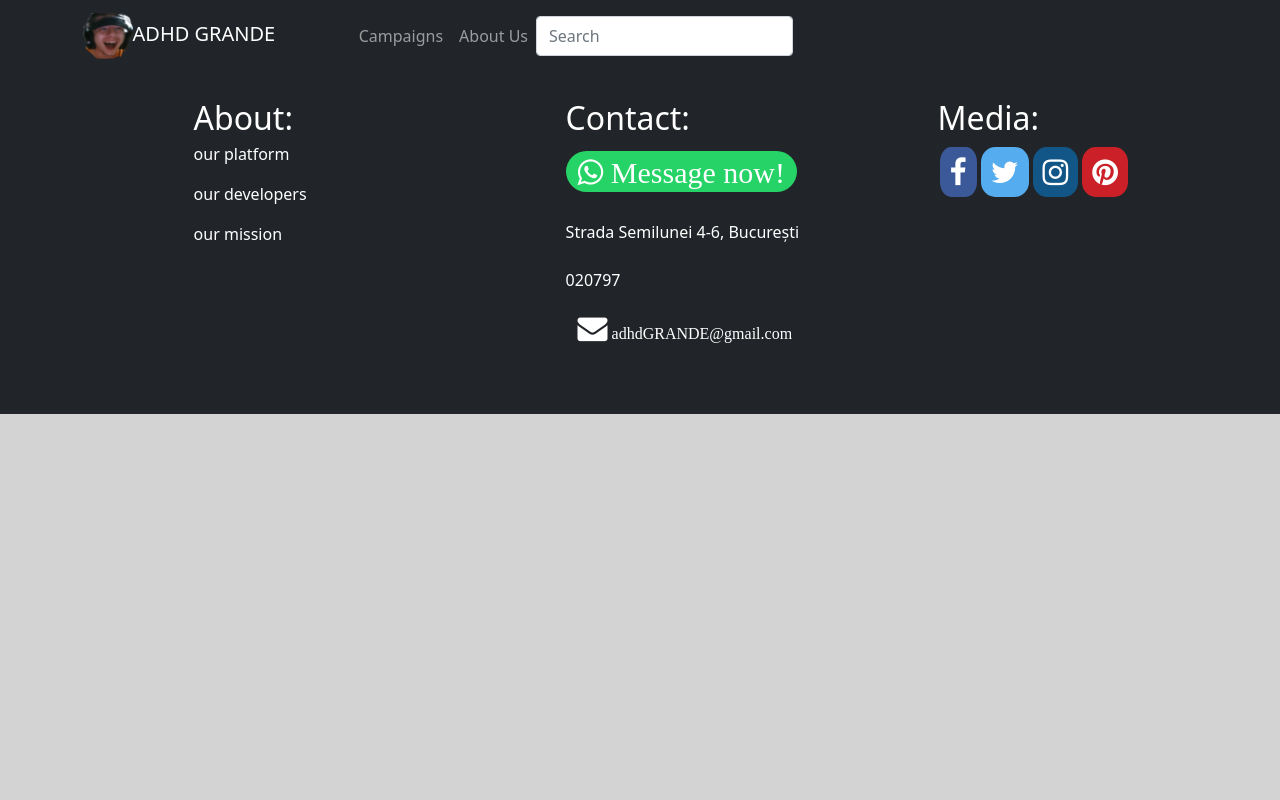
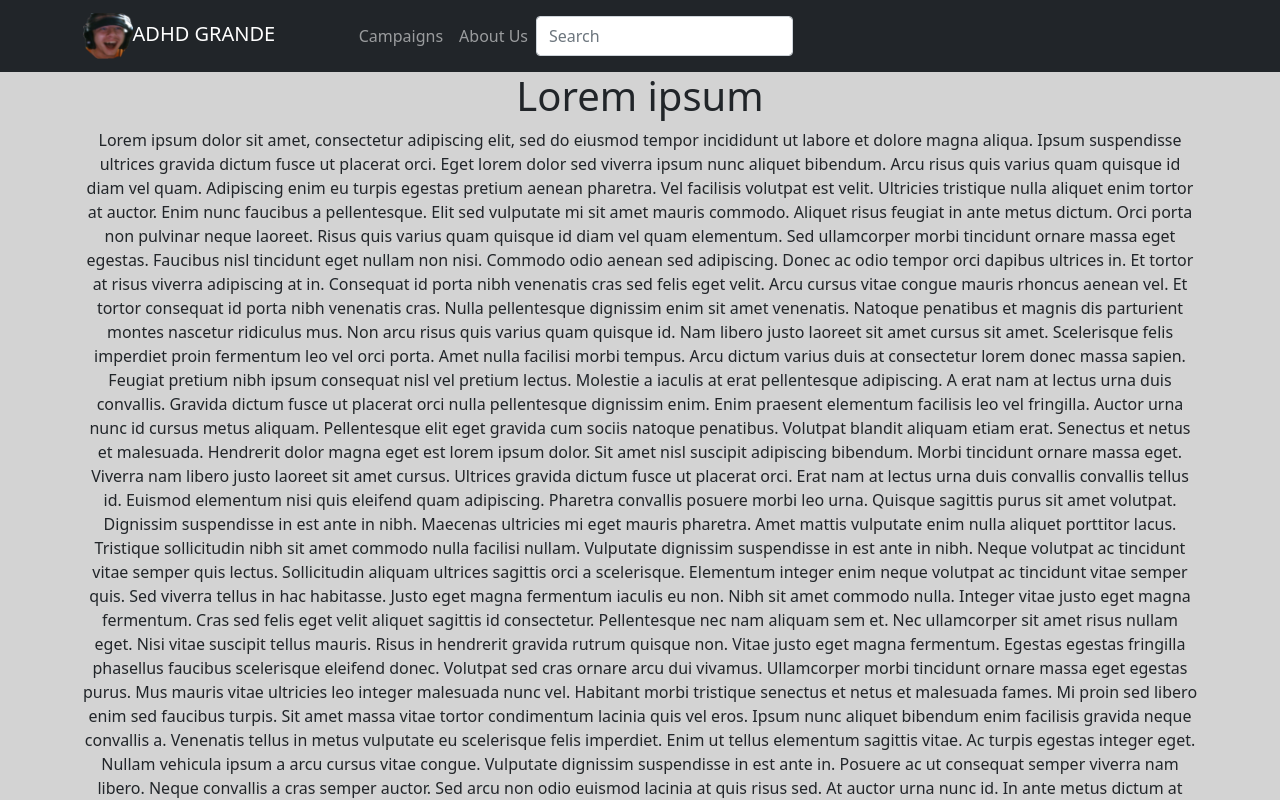
Before and after one commit to Valentin-Alexandru0099/ADHD-Grande, a React (Create React App) app in the folder client/: page /about_us in a window 1280 px wide. Shown: the top 800 px of the page. Built offline with nearby package versions, Linux system fonts and the light colour scheme.

Commit message:
about page filled with lorem ipsum

```diff
--- a/client/src/App.js
+++ b/client/src/App.js
@@ -3,6 +3,7 @@ import { BrowserRouter } from "react-router-dom";
 import PageNavBar from './navbar/navbar';
 import PageFooter from './footer/footer';
 import Home from './home/home';
+import About from "./about/about";
 
 
 function App() {
@@ -13,6 +14,8 @@ function App() {
       <BrowserRouter>
         <Routes>
           <Route path="/" element={< Home />}/>
+          <Route path="/about_us" element={< About/>}/>
+
         </Routes>
       </BrowserRouter>
 
--- /dev/null
+++ b/client/src/about/about.css
@@ -0,0 +1,3 @@
+.about{
+    text-align: center;
+}
--- /dev/null
+++ b/client/src/about/about.js
@@ -0,0 +1,35 @@
+import { Container } from "react-bootstrap";
+import "./about.css";
+
+function About() {
+    return (
+        <Container className="about">
+            <h1>Lorem ipsum</h1>
+            Lorem ipsum dolor sit amet, consectetur adipiscing elit, sed do eiusmod tempor incididunt ut labore et dolore magna aliqua. Ipsum suspendisse ultrices gravida dictum fusce ut placerat orci. Eget lorem dolor sed viverra ipsum nunc aliquet bibendum. Arcu risus quis varius quam quisque id diam vel quam. Adipiscing enim eu turpis egestas pretium aenean pharetra. Vel facilisis volutpat est velit. Ultricies tristique nulla aliquet enim tortor at auctor. Enim nunc faucibus a pellentesque. Elit sed vulputate mi sit amet mauris commodo. Aliquet risus feugiat in ante metus dictum. Orci porta non pulvinar neque laoreet. Risus quis varius quam quisque id diam vel quam elementum. Sed ullamcorper morbi tincidunt ornare massa eget egestas. Faucibus nisl tincidunt eget nullam non nisi. Commodo odio aenean sed adipiscing.
+
+Donec ac odio tempor orci dapibus ultrices in. Et tortor at risus viverra adipiscing at in. Consequat id porta nibh venenatis cras sed felis eget velit. Arcu cursus vitae congue mauris rhoncus aenean vel. Et tortor consequat id porta nibh venenatis cras. Nulla pellentesque dignissim enim sit amet venenatis. Natoque penatibus et magnis dis parturient montes nascetur ridiculus mus. Non arcu risus quis varius quam quisque id. Nam libero justo laoreet sit amet cursus sit amet. Scelerisque felis imperdiet proin fermentum leo vel orci porta. Amet nulla facilisi morbi tempus. Arcu dictum varius duis at consectetur lorem donec massa sapien. Feugiat pretium nibh ipsum consequat nisl vel pretium lectus.
+
+Molestie a iaculis at erat pellentesque adipiscing. A erat nam at lectus urna duis convallis. Gravida dictum fusce ut placerat orci nulla pellentesque dignissim enim. Enim praesent elementum facilisis leo vel fringilla. Auctor urna nunc id cursus metus aliquam. Pellentesque elit eget gravida cum sociis natoque penatibus. Volutpat blandit aliquam etiam erat. Senectus et netus et malesuada. Hendrerit dolor magna eget est lorem ipsum dolor. Sit amet nisl suscipit adipiscing bibendum. Morbi tincidunt ornare massa eget. Viverra nam libero justo laoreet sit amet cursus. Ultrices gravida dictum fusce ut placerat orci.
+
+Erat nam at lectus urna duis convallis convallis tellus id. Euismod elementum nisi quis eleifend quam adipiscing. Pharetra convallis posuere morbi leo urna. Quisque sagittis purus sit amet volutpat. Dignissim suspendisse in est ante in nibh. Maecenas ultricies mi eget mauris pharetra. Amet mattis vulputate enim nulla aliquet porttitor lacus. Tristique sollicitudin nibh sit amet commodo nulla facilisi nullam. Vulputate dignissim suspendisse in est ante in nibh. Neque volutpat ac tincidunt vitae semper quis lectus. Sollicitudin aliquam ultrices sagittis orci a scelerisque. Elementum integer enim neque volutpat ac tincidunt vitae semper quis. Sed viverra tellus in hac habitasse. Justo eget magna fermentum iaculis eu non.
+
+Nibh sit amet commodo nulla. Integer vitae justo eget magna fermentum. Cras sed felis eget velit aliquet sagittis id consectetur. Pellentesque nec nam aliquam sem et. Nec ullamcorper sit amet risus nullam eget. Nisi vitae suscipit tellus mauris. Risus in hendrerit gravida rutrum quisque non. Vitae justo eget magna fermentum. Egestas egestas fringilla phasellus faucibus scelerisque eleifend donec. Volutpat sed cras ornare arcu dui vivamus. Ullamcorper morbi tincidunt ornare massa eget egestas purus. Mus mauris vitae ultricies leo integer malesuada nunc vel. Habitant morbi tristique senectus et netus et malesuada fames. Mi proin sed libero enim sed faucibus turpis. Sit amet massa vitae tortor condimentum lacinia quis vel eros. Ipsum nunc aliquet bibendum enim facilisis gravida neque convallis a. Venenatis tellus in metus vulputate eu scelerisque felis imperdiet. Enim ut tellus elementum sagittis vitae.
+
+Ac turpis egestas integer eget. Nullam vehicula ipsum a arcu cursus vitae congue. Vulputate dignissim suspendisse in est ante in. Posuere ac ut consequat semper viverra nam libero. Neque convallis a cras semper auctor. Sed arcu non odio euismod lacinia at quis risus sed. At auctor urna nunc id. In ante metus dictum at tempor commodo. Bibendum neque egestas congue quisque egestas diam. Tristique magna sit amet purus gravida quis blandit turpis. Proin nibh nisl condimentum id venenatis a condimentum. Habitant morbi tristique senectus et netus et malesuada fames. Tortor dignissim convallis aenean et tortor at risus. Mauris vitae ultricies leo integer malesuada. Netus et malesuada fames ac turpis egestas sed tempus. Aliquam vestibulum morbi blandit cursus risus at.
+
+Sit amet luctus venenatis lectus magna fringilla. Etiam dignissim diam quis enim. Nibh cras pulvinar mattis nunc. Ultrices dui sapien eget mi proin sed libero. Ullamcorper malesuada proin libero nunc consequat interdum. Lacus sed viverra tellus in. Adipiscing at in tellus integer feugiat scelerisque varius. Venenatis lectus magna fringilla urna. Aenean et tortor at risus viverra adipiscing at in. Egestas fringilla phasellus faucibus scelerisque eleifend donec pretium vulputate sapien. Et tortor consequat id porta nibh.
+
+Aliquet eget sit amet tellus cras adipiscing. Tincidunt id aliquet risus feugiat in ante metus dictum at. Nec nam aliquam sem et tortor consequat id porta nibh. Dui id ornare arcu odio ut. Cum sociis natoque penatibus et magnis dis parturient montes. Volutpat odio facilisis mauris sit amet massa vitae tortor. Est sit amet facilisis magna etiam tempor. Consectetur purus ut faucibus pulvinar elementum integer enim neque. Nunc id cursus metus aliquam eleifend mi. Risus ultricies tristique nulla aliquet enim tortor. Dictum at tempor commodo ullamcorper a lacus. Duis convallis convallis tellus id interdum velit. Elementum curabitur vitae nunc sed velit dignissim sodales. In ante metus dictum at tempor commodo ullamcorper a. Semper viverra nam libero justo laoreet. Odio tempor orci dapibus ultrices in iaculis nunc. Condimentum mattis pellentesque id nibh. Pretium quam vulputate dignissim suspendisse in est. Augue interdum velit euismod in pellentesque massa placerat. Et malesuada fames ac turpis egestas sed.
+
+Porttitor lacus luctus accumsan tortor. Ut sem nulla pharetra diam. Posuere morbi leo urna molestie. Tristique sollicitudin nibh sit amet commodo nulla facilisi nullam vehicula. Ultricies leo integer malesuada nunc vel risus commodo viverra. Tellus in metus vulputate eu scelerisque felis imperdiet proin. Pulvinar mattis nunc sed blandit libero. Semper auctor neque vitae tempus quam pellentesque nec nam aliquam. Egestas erat imperdiet sed euismod nisi. Viverra nibh cras pulvinar mattis. Nulla posuere sollicitudin aliquam ultrices sagittis. Nibh nisl condimentum id venenatis a condimentum. Duis convallis convallis tellus id. Dictum varius duis at consectetur lorem donec massa. Fringilla phasellus faucibus scelerisque eleifend donec pretium vulputate sapien.
+
+Nunc eget lorem dolor sed viverra ipsum nunc aliquet. Enim blandit volutpat maecenas volutpat. Varius quam quisque id diam. Amet luctus venenatis lectus magna fringilla urna. Aenean euismod elementum nisi quis eleifend. Sed pulvinar proin gravida hendrerit lectus. Egestas tellus rutrum tellus pellentesque eu tincidunt. Habitant morbi tristique senectus et netus. Vitae elementum curabitur vitae nunc sed velit dignissim sodales. Massa vitae tortor condimentum lacinia quis vel. Eget gravida cum sociis natoque penatibus et magnis. Aliquam eleifend mi in nulla posuere. Sed augue lacus viverra vitae congue eu. Lobortis elementum nibh tellus molestie nunc non blandit massa enim. Tellus in hac habitasse platea dictumst vestibulum. Sem et tortor consequat id porta nibh venenatis cras sed. Ac tortor dignissim convallis aenean. Ipsum consequat nisl vel pretium lectus quam. Tortor at risus viverra adipiscing at.
+
+Faucibus scelerisque eleifend donec pretium vulputate. Donec ultrices tincidunt arcu non. Non arcu risus quis varius quam quisque id diam. Ac felis donec et odio. Morbi leo urna molestie at. Sed libero enim sed faucibus. Risus pretium quam vulputate dignissim suspendisse in est ante in. Et netus et malesuada fames. Commodo sed egestas egestas fringilla phasellus faucibus scelerisque eleifend. Diam phasellus vestibulum lorem sed risus ultricies. Accumsan lacus vel facilisis volutpat est velit egestas dui. Cras sed felis eget velit aliquet sagittis id. In fermentum et sollicitudin ac orci phasellus egestas.
+
+Adipiscing elit pellentesque habitant morbi tristique. Euismod elementum nisi quis eleifend quam adipiscing vitae proin sagittis. Sed enim ut sem viverra aliquet eget sit amet. Tellus cras adipiscing enim eu turpis. Ultricies integer quis auctor elit sed vulputate. Nibh nisl condimentum id venenatis a condimentum. Non nisi est sit amet facilisis magna etiam tempor orci. Aliquam nulla facilisi cras fermentum. Mauris a diam maecenas sed enim ut. Morbi tempus iaculis urna id. Sapien pellentesque habitant morbi tristique. Scelerisque eleifend donec pretium vulputate sapien nec sagittis aliquam. Est ullamcorper eget nulla facilisi etiam dignissim diam. Non tellus orci ac auctor augue mauris augue neque. Mattis ullamcorper velit sed ullamcorper morbi tincidunt ornare massa eget.
+        </Container>
+        );
+  };
+
+  export default About;
```
